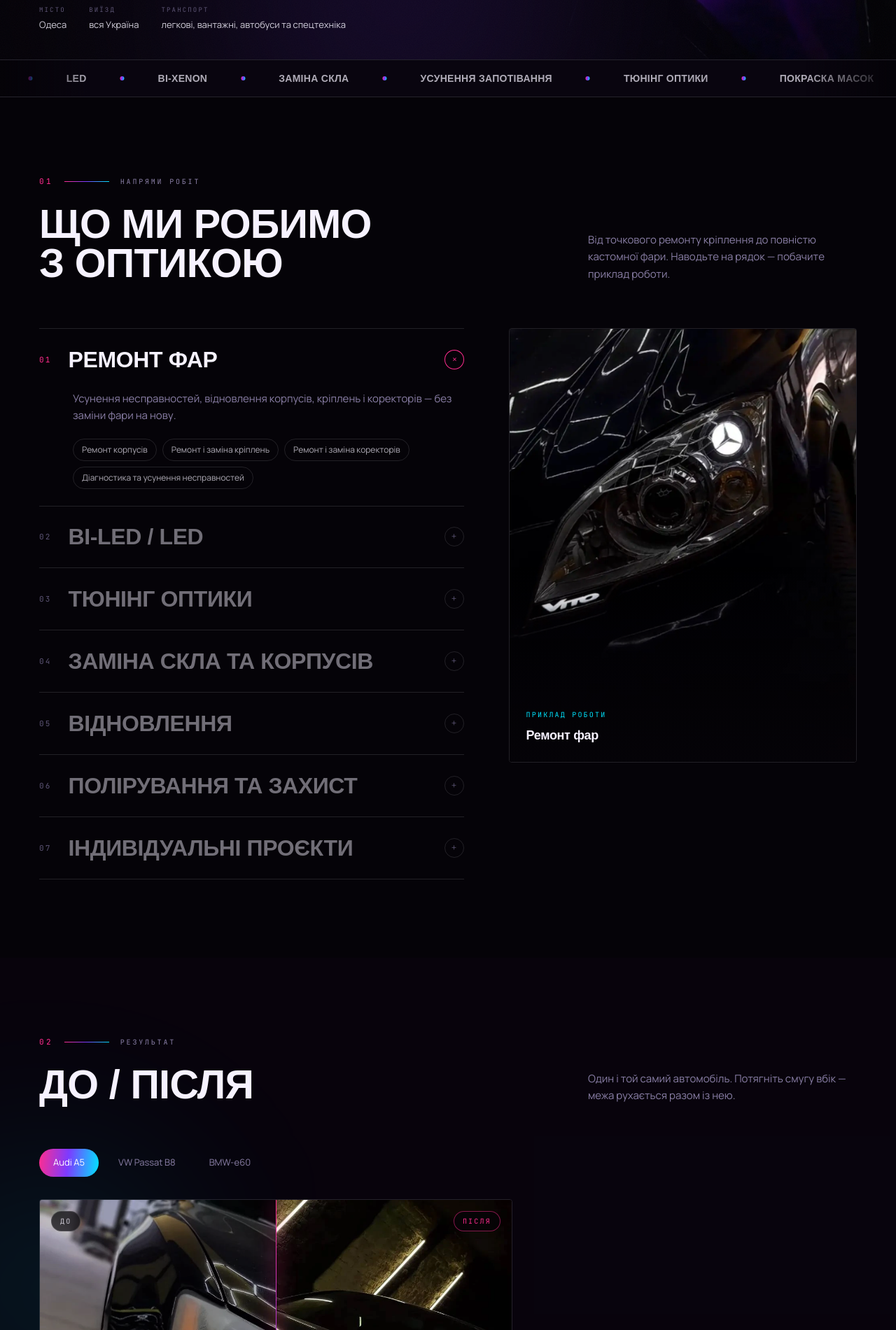
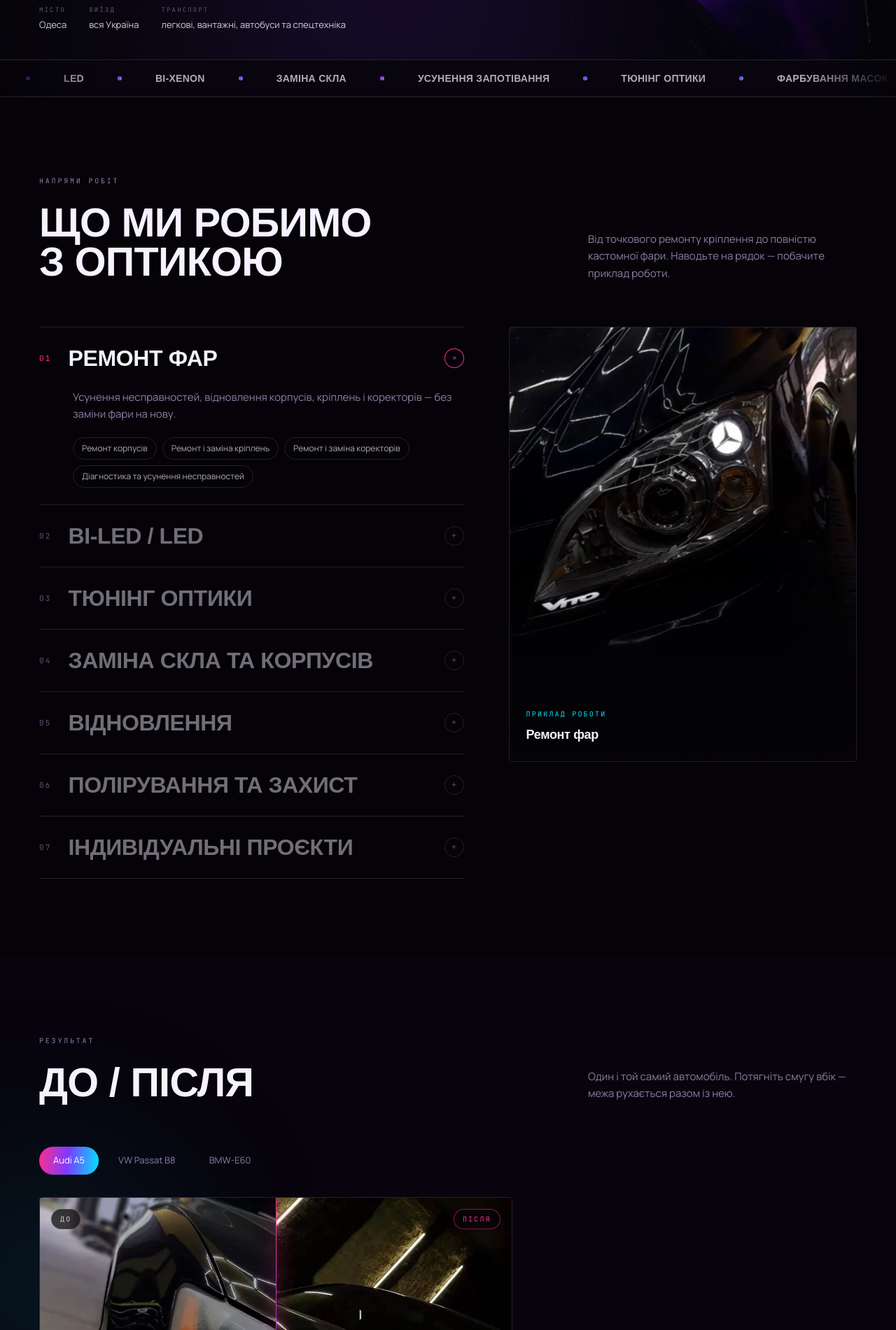
Before and after one commit to kukarachass/LD-Studio, a Next.js app: page / in a window 1280 px wide. Shown: the part 719-2620 px from the top of the page at 70% size. Built offline with nearby package versions, Linux system fonts and the light colour scheme; a web font is replaced by a local one.

Commit message:
feat:minor sections changes

```diff
--- a/src/components/sections/before-after.tsx
+++ b/src/components/sections/before-after.tsx
@@ -1,11 +1,11 @@
 "use client";
 
-import { useEffect, useLayoutEffect, useRef, useState } from "react";
-import { CompareSlider } from "@/components/ui/compare-slider";
-import { Reveal } from "@/components/ui/reveal";
-import { SectionHeading } from "@/components/ui/section-heading";
-import { BEFORE_AFTER } from "@/content/before-after";
-import { cn } from "@/lib/utils";
+import {useEffect, useLayoutEffect, useRef, useState} from "react";
+import {CompareSlider} from "@/components/ui/compare-slider";
+import {Reveal} from "@/components/ui/reveal";
+import {SectionHeading} from "@/components/ui/section-heading";
+import {BEFORE_AFTER} from "@/content/before-after";
+import {cn} from "@/lib/utils";
 
 /** Скільки триває підміна кадру: спершу гасне старий, потім проявляється новий. */
 const SWAP_MS = 250;
@@ -152,13 +152,11 @@ export function BeforeAfter() {
 
             <div className="section-x mx-auto max-w-[110rem]">
                 <SectionHeading
-          index="02"
                     eyebrow="Результат"
                     title="До / Після"
                     description="Один і той самий автомобіль. Потягніть смугу вбік — межа рухається разом із нею."
                 />
 
-        {/* Перемикач пар */}
                 <div ref={tabsRef} className="mb-8 flex flex-wrap gap-2">
                     {BEFORE_AFTER.map((pair) => {
                         const isActive = pair.id === activeId;
@@ -212,7 +210,7 @@ export function BeforeAfter() {
                         <p className="mt-4 font-display text-[clamp(1.2rem,2.6vw,1.75rem)] leading-tight font-bold tracking-[-0.02em]">
                             {active.subtitle}
                         </p>
-            <hr className="rule-spectrum my-7" />
+                        <hr className="rule-spectrum my-7"/>
                         <p className="text-[14px] leading-relaxed text-muted">
                             Перед роботою ми фіксуємо стан оптики, а після — показуємо
                             результат при вимкненому світлі в боксі. Різницю видно одразу, без
--- a/src/components/sections/contacts.tsx
+++ b/src/components/sections/contacts.tsx
@@ -12,7 +12,6 @@ export function Contacts() {
   return (
     <section id="contacts" className="section-x mx-auto max-w-[110rem] py-20 sm:py-28">
       <SectionHeading
-        index="07"
         eyebrow="Контакти"
         title={
           <>
--- a/src/components/sections/faq.tsx
+++ b/src/components/sections/faq.tsx
@@ -13,7 +13,6 @@ export function Faq() {
   return (
     <section id="faq" className="section-x mx-auto max-w-[110rem] py-20 sm:py-28">
       <SectionHeading
-        index="06"
         eyebrow="Питання та відповіді"
         title="Що запитують найчастіше"
         description="Якщо вашого питання тут немає — просто зателефонуйте або напишіть в Instagram."
--- a/src/components/sections/process.tsx
+++ b/src/components/sections/process.tsx
@@ -16,7 +16,6 @@ export function Process() {
 
       <div className="section-x mx-auto max-w-[110rem]">
         <SectionHeading
-          index="04"
           eyebrow="Як проходить робота"
           title={
             <>
--- a/src/components/sections/reviews.tsx
+++ b/src/components/sections/reviews.tsx
@@ -24,7 +24,6 @@ export function Reviews() {
 
       <div className="section-x relative mx-auto max-w-[110rem]">
         <SectionHeading
-          index="05"
           eyebrow="Відгуки"
           title="Що кажуть клієнти"
           description="Живі відгуки з картки студії. Натисніть на джерело — побачите оригінал."
--- a/src/components/sections/services.tsx
+++ b/src/components/sections/services.tsx
@@ -37,7 +37,6 @@ export function Services() {
     return (
         <section id="services" className="section-x mx-auto max-w-[110rem] py-20 sm:py-28">
             <SectionHeading
-                index="01"
                 eyebrow="Напрями робіт"
                 title={
                     <>
--- a/src/components/sections/works.tsx
+++ b/src/components/sections/works.tsx
@@ -16,7 +16,6 @@ export function Works() {
   return (
     <section id="works" className="section-x mx-auto max-w-[110rem] py-20 sm:py-28">
       <SectionHeading
-        index="03"
         eyebrow="Портфоліо"
         title="Роботи студії"
         description={`Реальні кадри з боксу, без стоку й рендерів. Усього в галереї — ${WORKS.length} робіт.`}
--- a/src/components/ui/compare-slider.tsx
+++ b/src/components/ui/compare-slider.tsx
@@ -208,8 +208,7 @@ export function CompareSlider({
     <div
       ref={containerRef}
       className={cn(
-        "relative w-full cursor-ew-resize touch-pan-y overflow-hidden select-none max-h-[7" +
-          "00px]",
+        "relative w-full cursor-ew-resize touch-pan-y overflow-hidden select-none max-h-[650px]",
         className,
       )}
       style={{ aspectRatio: aspect }}
--- a/src/components/ui/section-heading.tsx
+++ b/src/components/ui/section-heading.tsx
@@ -1,10 +1,8 @@
-import type { ReactNode } from "react";
-import { cn } from "@/lib/utils";
-import { Reveal } from "./reveal";
+import type {ReactNode} from "react";
+import {cn} from "@/lib/utils";
+import {Reveal} from "./reveal";
 
 type SectionHeadingProps = {
-  /** Порядковий індекс секції у моношрифті. */
-  index: string;
     eyebrow: string;
     title: ReactNode;
     description?: ReactNode;
@@ -19,7 +17,6 @@ type SectionHeadingProps = {
  * читається як каталог робіт, а не як типовий лендинг.
  */
 export function SectionHeading({
-  index,
                                    eyebrow,
                                    title,
                                    description,
@@ -30,10 +27,6 @@ export function SectionHeading({
         <div className={cn("mb-12 sm:mb-16", className)}>
             <Reveal from="left">
                 <div className="mb-6 flex items-center gap-4">
-          <span className="font-mono text-[11px] tracking-[0.3em] text-magenta">
-            {index}
-          </span>
-          <span className="h-px w-10 bg-spectrum sm:w-16" />
                     <span className="font-mono text-[10px] tracking-[0.28em] text-muted uppercase">
                         {eyebrow}
                     </span>
--- a/src/content/before-after.ts
+++ b/src/content/before-after.ts
@@ -39,7 +39,7 @@ export const BEFORE_AFTER: BeforeAfterPair[] = [
     },
     {
         id: "bmw-e60",
-        title: "BMW-e60",
+        title: "BMW-E60",
         subtitle: "",
         before: "/before-after/bmw-e60-before.webp",
         after: "/before-after/bmw-e60-after.webp",
--- a/src/content/navigation.ts
+++ b/src/content/navigation.ts
@@ -33,7 +33,7 @@ export const MARQUEE_ITEMS: string[] = [
   "Заміна скла",
   "Усунення запотівання",
   "Тюнінг оптики",
-  "Покраска масок",
+  "Фарбування масок",
   "ДХО / DRL",
   "Ambient Light",
   "Полірування",
```
Lines whose indentation alone changed are shown as unchanged.
